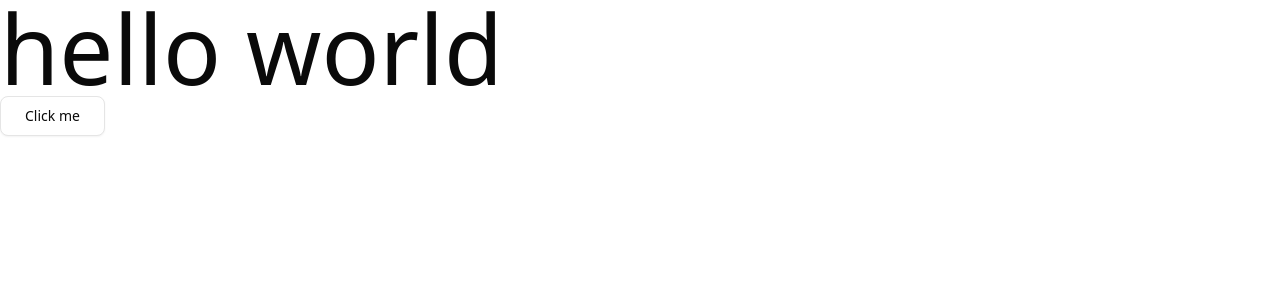
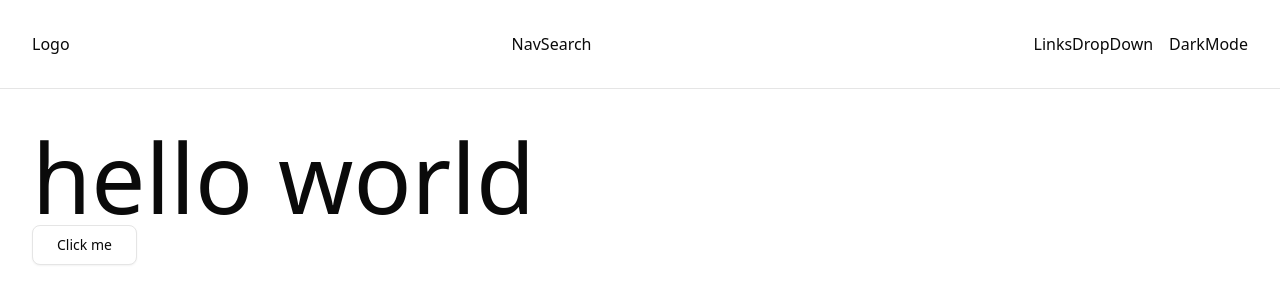
Before and after one commit to rim4j/home-away, a Next.js app: page / in a window 1280 px wide. Shown: the top 304 px of the page. Built offline with nearby package versions, Linux system fonts and the light colour scheme.

Commit message:
navbar structure

```diff
--- a/app/globals.css
+++ b/app/globals.css
@@ -2,6 +2,12 @@
 @import "tw-animate-css";
 
 @custom-variant dark (&:is(.dark *));
+
+@layer components {
+  .container {
+    @apply mx-auto max-w-6xl xl:max-w-7xl px-8;
+  }
+}
 
 @theme inline {
   --radius-sm: calc(var(--radius) - 4px);
--- a/app/layout.tsx
+++ b/app/layout.tsx
@@ -1,6 +1,7 @@
 import type { Metadata } from "next";
 import { Geist, Geist_Mono } from "next/font/google";
 import "./globals.css";
+import Navbar from "@/components/navbar/Navbar";
 
 const geistSans = Geist({
   variable: "--font-geist-sans",
@@ -27,7 +28,8 @@ export default function RootLayout({
       <body
         className={`${geistSans.variable} ${geistMono.variable} antialiased`}
       >
-        {children}
+        <Navbar />
+        <main className='container py-10 '>{children}</main>
       </body>
     </html>
   );
--- /dev/null
+++ b/components/navbar/DarkMode.tsx
@@ -0,0 +1,5 @@
+const DarkMode = () => {
+  return <div>DarkMode</div>;
+};
+
+export default DarkMode;
--- /dev/null
+++ b/components/navbar/LinksDropDown.tsx
@@ -0,0 +1,5 @@
+const LinksDropDown = () => {
+  return <div>LinksDropDown</div>;
+};
+
+export default LinksDropDown;
--- /dev/null
+++ b/components/navbar/Logo.tsx
@@ -0,0 +1,5 @@
+const Logo = () => {
+  return <div>Logo</div>;
+};
+
+export default Logo;
--- /dev/null
+++ b/components/navbar/NavSearch.tsx
@@ -0,0 +1,5 @@
+const NavSearch = () => {
+  return <div>NavSearch</div>;
+};
+
+export default NavSearch;
--- /dev/null
+++ b/components/navbar/Navbar.tsx
@@ -0,0 +1,21 @@
+import DarkMode from "./DarkMode";
+import LinksDropDown from "./LinksDropDown";
+import Logo from "./Logo";
+import NavSearch from "./NavSearch";
+
+const Navbar = () => {
+  return (
+    <nav className='border-b'>
+      <div className='container flex flex-col sm:flex-row sm:justify-between sm:items-center flex-wrap gap-4 py-8'>
+        <Logo />
+        <NavSearch />
+        <div className='flex gap-4 items-center'>
+          <LinksDropDown />
+          <DarkMode />
+        </div>
+      </div>
+    </nav>
+  );
+};
+
+export default Navbar;
--- /dev/null
+++ b/components/navbar/SignOutLink.tsx
@@ -0,0 +1,5 @@
+const SignOutLink = () => {
+  return <div>SignOutLink</div>;
+};
+
+export default SignOutLink;
--- /dev/null
+++ b/components/navbar/UserIcon.tsx
@@ -0,0 +1,5 @@
+const UserIcon = () => {
+  return <div>UserIcon</div>;
+};
+
+export default UserIcon;
```
